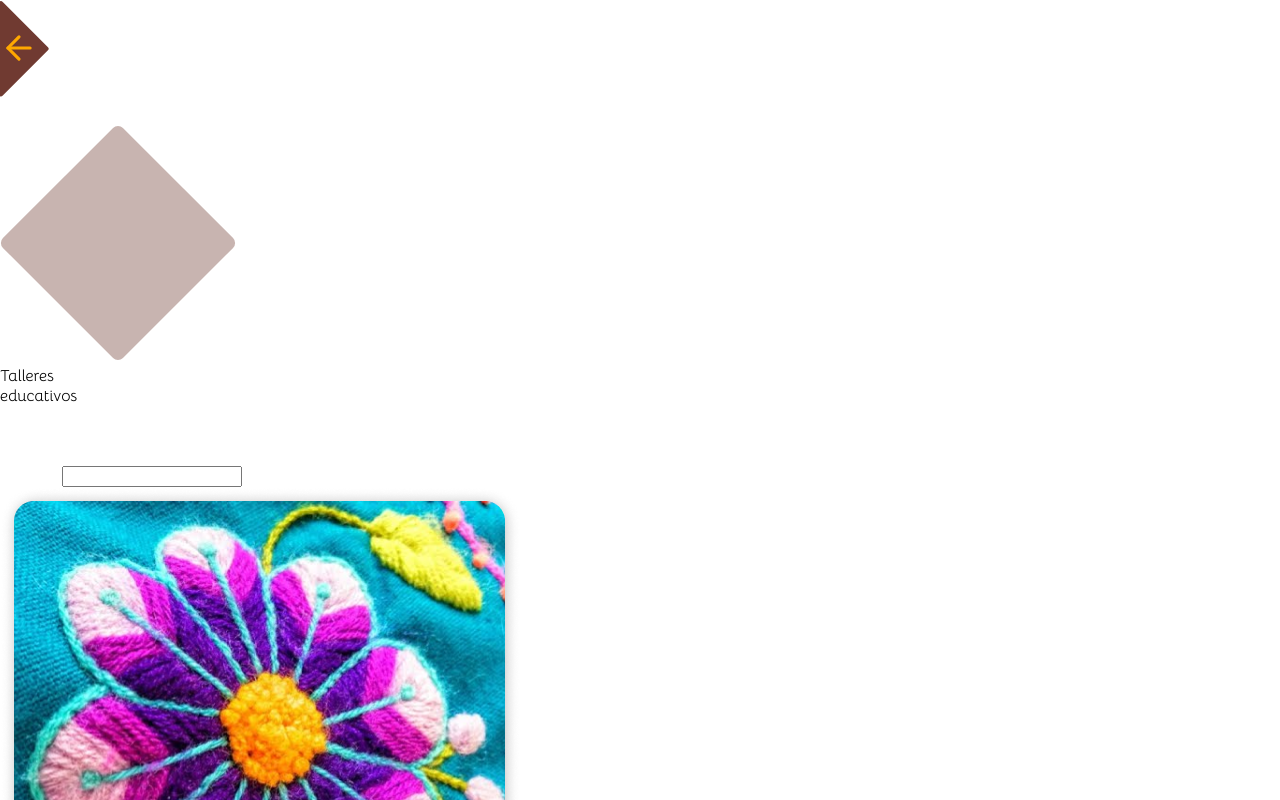
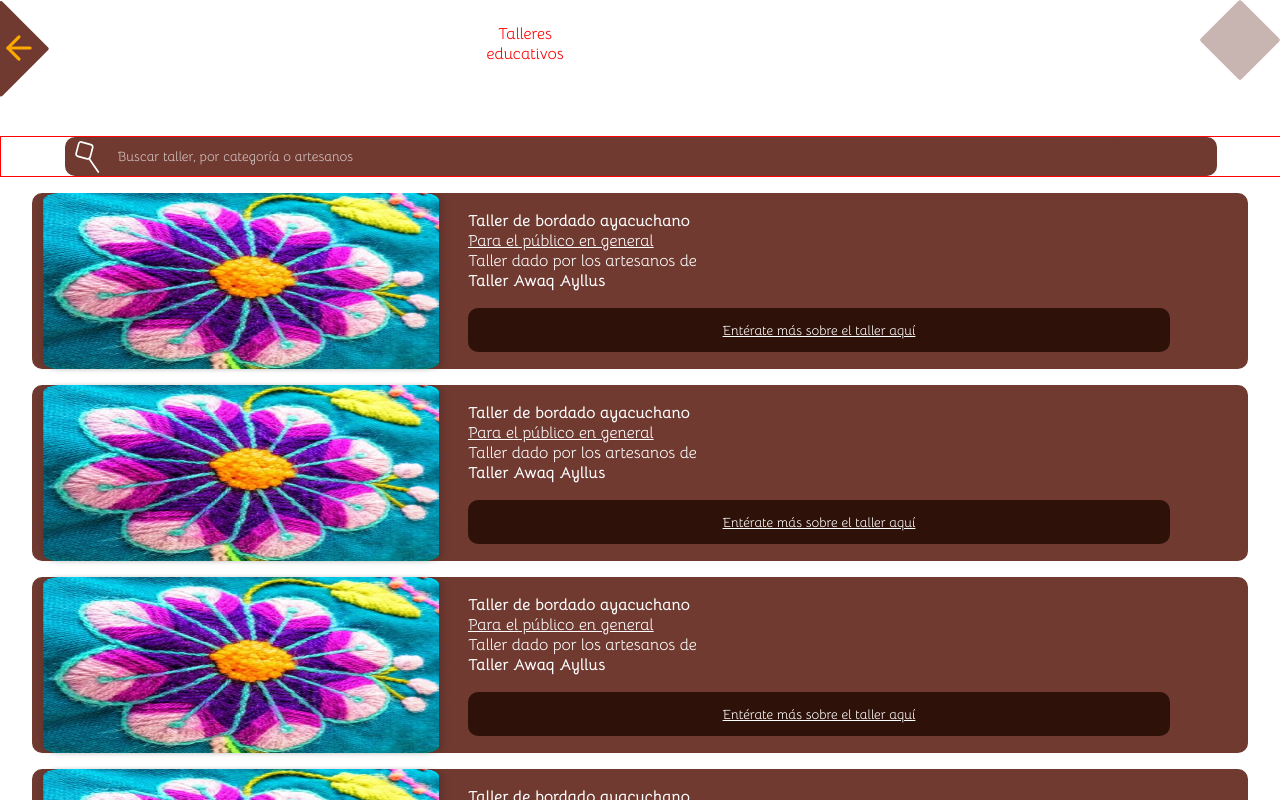
Before and after one commit to Thewilliamg/proyectoFinalExpress, a React (Vite) app: page /workshops in a window 1280 px wide. Shown: the top 800 px of the page. Built offline with nearby package versions, Linux system fonts and the light colour scheme; the HTML template or start-up script is replaced by a standard one.

Commit message:
feat: :sparkles: Cambio de archivos

```diff
--- a/src/pages/discounts/components/beforeShop.jsx
+++ b/src/pages/discounts/components/beforeShop.jsx
@@ -1,3 +1,4 @@
+import '../discounts-product.css'
 import rectangulo from '../storage/img/rectangle-96.png'
 import ShoppingCart from '../storage/img/Group-7.svg'
 import Vector from '../storage/img/Vector-Stroke.svg'
--- /dev/null
+++ b/src/pages/discounts/discounts-product.css
@@ -0,0 +1,148 @@
+.card-discounts {
+    width: 100%;
+    display: flex;
+    height: 100vh;
+    flex-direction: column;
+    gap: 8.7rem;
+  }
+
+  .card-header {
+    position: relative;
+    height: 30%;
+    padding: 0;
+  }
+
+  .back-button {
+    position: absolute;
+    top: 0.5rem;
+    left: 0.5rem;
+  }
+  .shp-container{
+    display: flex;
+    justify-content: center;
+  }
+
+  .img-vector{
+    height: 3.8rem;
+  }
+  .container-vector{
+    position: absolute;
+    top: 145%;
+    left: 4%;
+    height: 4rem;
+    width: 4rem;
+  }
+  .span-vector{
+    position: absolute;
+    top: 32%;
+    left: 20%;
+    color: #fff;
+    z-index: 10;
+  }
+  .product-image {
+    position: absolute;
+    top: 28%;
+    left: 0;
+    width: 100%;
+    height: 138%;
+    left: 4%;
+    object-fit: cover;
+    z-index: -2;
+  }
+  .container-price{
+    display: flex;
+    flex-direction: column;
+    gap: 1rem;
+    padding-left: 1rem;
+  }
+  .heart-icon {
+    position: absolute;
+    top: 230%;
+    right: 1rem;
+    height: 3rem;
+    width: 5rem;
+    color: #facc15;
+  }
+
+  .card-content {
+    display: flex;
+    height: 70% ;
+    flex-direction: column;
+  }
+
+  .product-title {
+    display: flex;
+    align-items: center;
+    height: 6vh;
+    color: #fff;
+    background-color: #2E1108;
+    gap: 0.4rem;
+  }
+  .e{
+    font-size: 1rem;
+  }
+  .triangle{
+    height: 2.2rem;
+  }
+  .price-container-2{
+    height: 80%;
+    display: flex;
+    flex-direction: column;
+    gap: 1rem;
+  }
+  .price-container{
+    display: flex;
+    gap: 2rem;
+  }
+
+  .current-price {
+    font-size: 1;
+    color: #9D1A1A;
+  }
+
+  .original-price {
+    font-size: 1rem;
+    text-decoration: line-through;
+    text-decoration-color: #FFA800;
+    color: #9D1A1A;
+  }
+
+  .product-info {
+    font-size: 0.875rem;
+    color: #4b5563;
+  }
+
+  .product-description {
+    font-size: 0.875rem;
+    color: #374151;
+  }
+
+  .card-footer {
+  }
+  .check-icon{
+    height: 1.5rem;
+  }
+
+  .check-container{
+    display: flex;
+    gap: 1rem;
+    align-items: center;
+    padding-left: 1rem;
+  }
+  .add-to-cart-button {
+    width: 70%;
+    height: 4vh;
+    border-style: none;
+    border-radius: 7px;
+    background-color: #7c4a3a;
+    color: white;
+  }
+
+  .add-to-cart-button:hover {
+    background-color: #6d3f32;
+  }
+
+  .button-icon {
+    height: 1rem;
+    width: 1rem;
+  }
--- /dev/null
+++ b/src/pages/home/components/business-presentation.css
@@ -0,0 +1,337 @@
+.main-container{
+    height: 100vh;
+    width: 100%;
+    display: flex;
+    flex-direction: column;
+    gap: 1rem;
+}
+
+.container-arrow{
+    height: 15%;
+    width: 100%;
+    display: flex;
+}
+
+.p-arrow{
+    display: flex;
+    flex-direction: column;
+    align-items: center;
+    position: absolute;
+    left: 38%;
+    top: 3%;
+    color: red
+}
+.img-title{
+    height: 5rem;
+    width: 5rem;
+    z-index: -2;
+}
+
+
+.container-search{
+    width: 100%;
+    height: 6.5%;
+    display: flex;
+    justify-content: center;
+    border: 1px solid red;
+}
+
+
+.work-input{
+    border-style: none;
+    background: #703A31;
+    height: 100%;
+    width: 87%;
+    cursor: pointer;
+    border-radius: 10px;
+}
+
+.img-search{
+    height: 2rem;
+    padding-left: 10px;
+}
+
+.search{
+    width: 90%;
+    background: #703A31;
+    display: flex;
+    align-items: center;
+    gap: 1rem;
+    border-radius: 10px;
+}
+
+.card-items{
+    display: flex;
+    width: 100%;
+    height: 78.5%;
+    justify-content: center;
+}
+
+.container-items{
+    display: flex;
+    width: 95%;
+    height: 22vh;
+    background: #703A31;
+    gap: 1rem;
+    border-radius: 10px;
+}
+
+.img-item{
+    height: 106%;
+    width: 105%;
+
+}
+
+.item-container{
+    display: flex;
+    width: 65%;
+    height: 100%;
+    flex-direction: column;
+    align-items: flex-start;
+    justify-content: space-evenly;
+}
+
+.button-item{
+    background-color: #2E1108;
+    color: #fff;
+    border-radius: 10px;
+    height: 25%;
+    width: 90%;
+    border-style: none;
+}
+
+.text-button{
+    color: #fff;
+}
+
+.text-item-container{
+    color: #fff;
+}
+
+.card-img{
+    display: flex;
+    align-items: center;
+    justify-content: start;
+    height: 100%;
+    width: 35%;
+}
+
+.underline{
+    color: #fff;
+}
+
+.container-cards{
+    display: flex;
+    flex-direction: column;
+    width: 100%;
+    height: 100%;
+    gap: 1rem;
+    overflow-y: scroll;
+}
+
+/* orders ----------------------------- */
+
+
+.orders-container{
+    display: flex;
+    flex-direction: column;
+    width: 100%;
+    height: 100vh;
+}
+
+.container-shopped{
+    display: flex;
+    width: 100%;
+    height: 42.5%;
+    align-items: center;
+    flex-direction: column;
+    overflow-y: scroll;
+    gap: 1rem;
+}
+
+.card-shopped{
+    display: flex;
+    width: 97%;
+    height: 50%;
+    border-radius: 10px;
+    background: #703A31;
+    gap: 1.2rem;
+}
+
+.container-items-shopped{
+    display: flex;
+    flex-direction: column;
+    width: 65%;
+    height: 100%;
+    gap: 0.3rem;
+}
+
+.container-text-shopped{
+    color: #fff;
+    font-size: 0.7rem;
+}
+
+.img-product{
+    object-fit: contain;
+    height: 100%;
+    width: 25%;
+}
+
+.img-message{
+    position: relative;
+    top: 10%;
+    left: 0%;
+    height: 25%;
+    width: 100%;
+}
+
+.message-container{
+    height: 100%;
+    width: 10%;
+}
+
+.button-shopped{
+    background-color: #2E1108;
+    color: #fff;
+    border-radius: 5px;
+    text-decoration: underline;
+    height: 120%;
+    width: 90%;
+    border-style: none;
+}
+
+/* artesan ------------------------------------ */
+
+.container-artesan{
+    width: 100%;
+    height: 42.5%;
+    overflow-y: scroll;
+    display: grid;
+    grid-template-columns: repeat(2, 1fr);
+    grid-template-rows: 1fr;
+    justify-items: center;
+    grid-gap: 1rem;
+}
+
+
+.card-artesan{
+    display: flex;
+    flex-direction: column;
+    align-items: center;
+    width: 100%;
+    height: 100%;
+}
+
+.img-artesan{
+    object-fit: cover;
+    height: 67%;
+    width: 100%;
+}
+
+.cardet{
+    color: #fff;
+    font-size: 0.7rem;
+    width: 90%;
+    border-radius: 10px;
+    background: #703A31;
+}
+
+.container-text-artesan{
+    padding-left: 6px;
+}
+
+.edga{
+    margin: 17px 0 17px 6px;
+}
+
+/* business-presentation ----------------------------------------- */
+
+.business-container{
+    display: flex;
+    flex-direction: column;
+    width: 100%;
+    height: 100vh;
+    gap: 10%
+}
+
+.pinchitos{
+    width: 70%;
+    height: 100%;
+}
+
+.arribita-container{
+    position: absolute;
+    top: 7%;
+    left: 10%;
+    width: 100%;
+    height: 20%;
+}
+.arribita-chiquito{
+    position: absolute;
+    display: flex;
+    flex-direction: column;
+    top: 10%;
+    height: 80%;
+    right: 10%;
+    width: 100%;
+    font-size: 0.9rem;
+    align-items: center;
+    justify-content: space-evenly;
+}
+
+.mitad-container{
+    display: flex;
+    flex-direction: column;
+    height: 50%;
+    width: 100%;
+    gap: 0.5rem;
+}
+
+.mitad-container p{
+    font-size: 1rem;
+    padding-left: 3%;
+}
+
+.img-mitad{
+    object-fit: cover;
+    height: 90%;
+    width: 90%;
+    border-radius: 10px;
+}
+
+.mitad-chiquito{
+    display: flex;
+    justify-content: center;
+    align-items: center;
+    width: 100%;
+    height: 100%;
+    background: #703a31;
+}
+
+.abajito-container{
+    display: flex;
+    flex-direction: column;
+    justify-content: space-evenly;
+    height: 40%;
+    width: 100%;
+    gap: 3%;
+}
+
+.abajito-container p{
+    font-size: 1rem;
+    padding-left: 3%;
+}
+
+.abajito-chiquito{
+    display: flex;
+    align-items: center;    justify-content: center;
+    width: 100%;
+    height: 70%;
+}
+.card-grande{
+    display: flex;
+    flex-direction: column;
+    justify-content: space-evenly;
+    height: 100%;
+    width: 100%;
+}
--- a/src/pages/home/components/business-presentation.jsx
+++ b/src/pages/home/components/business-presentation.jsx
@@ -2,6 +2,7 @@ import QRCode from "react-qr-code";
 import Pinchitos from "../storage/img/pinchito-business.svg";
 import GoBackArrow from "../../components/backArrow";
 import Video from "../storage/img/video-business.svg";
+import './business-presentation.css'
 
 export default function Business() {
   const business = {
```
